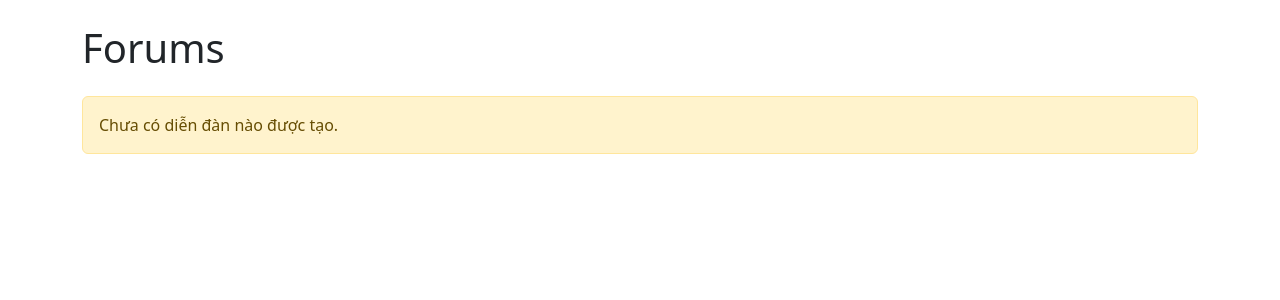
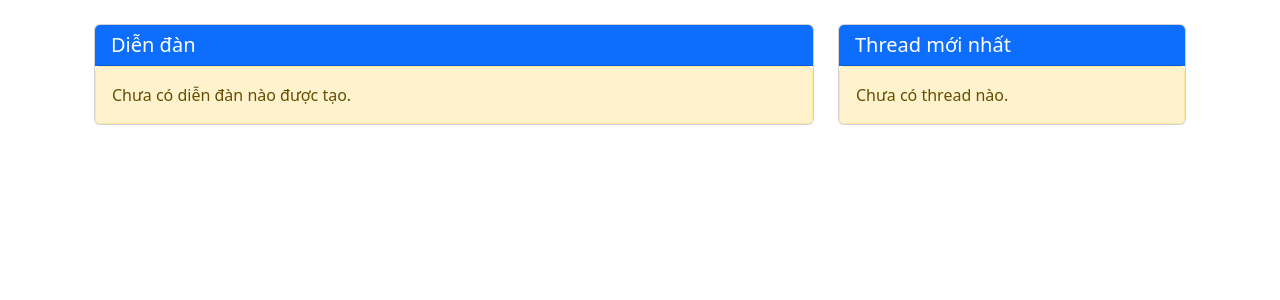
Before and after one commit to vicendy04/forum, a Django app: page / in a window 1280 px wide. Shown: the part 56-356 px from the top of the page. Run offline with Django 5.2, Linux system fonts and the light colour scheme; data that the repository does not hold is empty; some libraries are stand-ins or nearby versions.

Commit message:
feat: show latest threads

```diff
--- a/main/templates/main/base.html
+++ b/main/templates/main/base.html
@@ -1,9 +1,8 @@
 <!DOCTYPE html>
 <html lang="en">
-
   <head>
-    <meta charset="UTF-8">
-    <meta name="viewport" content="width=device-width, initial-scale=1.0">
+    <meta charset="UTF-8" />
+    <meta name="viewport" content="width=device-width, initial-scale=1.0" />
     <title>My Forum</title>
     {% load django_bootstrap5 %}
     {% bootstrap_css %}
@@ -19,10 +18,7 @@
     <nav class="navbar navbar-expand-lg navbar-light bg-light fixed-top">
       <div class="container">
         <a class="navbar-brand" href="{% url 'main:forum_list' %}">Logo</a>
-            <button class="navbar-toggler" type="button" data-bs-toggle="collapse" data-bs-target="#navbarResponsive"
-                aria-controls="navbarResponsive" aria-expanded="false" aria-label="Toggle navigation">
-                <span class="navbar-toggler-icon"></span>
-            </button>
+        <button class="navbar-toggler" type="button" data-bs-toggle="collapse" data-bs-target="#navbarResponsive" aria-controls="navbarResponsive" aria-expanded="false" aria-label="Toggle navigation"><span class="navbar-toggler-icon"></span></button>
         <div class="collapse navbar-collapse" id="navbarResponsive">
           <ul class="navbar-nav ml-auto">
             <li class="nav-item">
@@ -31,7 +27,7 @@
             {% if user.is_authenticated %}
               <!-- If the user is authenticated, show different links -->
               <li class="nav-item">
-                        <span class="nav-link">Hello, {{ user.display_name}}</span>
+                <span class="nav-link">Hello, {{ user.display_name }}</span>
               </li>
               <li class="nav-item">
                 <form method="post" action="{% url 'accounts:logout' %}">
@@ -58,12 +54,13 @@
     <div class="container">
       <div class="row">
         <div class="col-lg-12">
-                {% block content %}{% endblock content %}
+          {% block content %}
+
+          {% endblock %}
         </div>
       </div>
     </div>
 
     {% bootstrap_javascript %}
   </body>
-
 </html>
--- a/main/templates/main/includes/add_comment_form.html
+++ b/main/templates/main/includes/add_comment_form.html
@@ -1,5 +1,5 @@
 {% load crispy_forms_tags %}
-<!-- Form for adding a new comment-->
+<!-- Form for adding a new comment -->
 <div class="card mt-3">
   <div class="card-body">
     <h5 class="card-title">Thêm bình luận</h5>
--- a/main/templates/main/includes/comments_pagination.html
+++ b/main/templates/main/includes/comments_pagination.html
@@ -18,9 +18,7 @@
       {% endif %}
 
       <li class="page-item active" aria-current="page">
-            <span class="page-link">
-                Trang {{ page_obj.number }} trên {{ paginator.num_pages }}
-            </span>
+        <span class="page-link">Trang {{ page_obj.number }} trên {{ paginator.num_pages }}</span>
       </li>
 
       {% if page_obj.has_next %}
--- a/main/templates/main/includes/threads_pagination.html
+++ b/main/templates/main/includes/threads_pagination.html
@@ -18,9 +18,7 @@
       {% endif %}
 
       <li class="page-item active" aria-current="page">
-            <span class="page-link">
-                Trang {{ page_obj.number }} trên {{ paginator.num_pages }}
-            </span>
+        <span class="page-link">Trang {{ page_obj.number }} trên {{ paginator.num_pages }}</span>
       </li>
 
       {% if page_obj.has_next %}
--- a/main/templates/main/index.html
+++ b/main/templates/main/index.html
@@ -1,15 +1,38 @@
 {% extends 'main/base.html' %}
+
 {% block content %}
-<div class="mt-4">
-    <h1 class="my-4">Forums</h1>
-    <div class="list-group">
-        {% for forum in forums %}
-        <a href="{{ forum.get_absolute_url }}" class="list-group-item list-group-item-action">
-            {{ forum.name }}
-        </a>
-        {% empty %}
-        <div class="alert alert-warning" role="alert">Chưa có diễn đàn nào được tạo.</div>
-        {% endfor %}
+  <div class="container mt-4">
+    <div class="row">
+      <div class="col-lg-8">
+        <div class="card">
+          <div class="card-header bg-primary text-white">
+            <h5 class="card-title mb-0">Diễn đàn</h5>
+          </div>
+          <div class="list-group list-group-flush">
+            {% for forum in forums %}
+              <a href="{{ forum.get_absolute_url }}" class="list-group-item list-group-item-action">{{ forum.name }}</a>
+            {% empty %}
+              <div class="alert alert-warning mb-0" role="alert">Chưa có diễn đàn nào được tạo.</div>
+            {% endfor %}
+          </div>
+        </div>
+      </div>
+      <div class="col-lg-4">
+        <div class="card">
+          <div class="card-header bg-primary text-white">
+            <h5 class="card-title mb-0">Thread mới nhất</h5>
+          </div>
+          <ul class="list-group list-group-flush">
+            {% for thread in latest_threads %}
+              <li class="list-group-item d-flex justify-content-between align-items-center">
+                <a href="{{ thread.get_absolute_url }}" class="text-decoration-none">{{ thread.title }}</a>
+              </li>
+            {% empty %}
+              <div class="alert alert-warning mb-0" role="alert">Chưa có thread nào.</div>
+            {% endfor %}
+          </ul>
+        </div>
+      </div>
     </div>
-</div>
-{% endblock content %}
+  </div>
+{% endblock %}
--- a/main/views.py
+++ b/main/views.py
@@ -13,6 +13,14 @@ class ForumListView(ListView):
     model = Forum
     template_name = "main/index.html"
     context_object_name = "forums"
+
+    def get_context_data(self, **kwargs):
+        context = super().get_context_data(**kwargs)
+
+        latest_threads = Thread.objects.order_by("-created_at")[:5]
+
+        context["latest_threads"] = latest_threads
+        return context
 
 
 class ForumDetailView(DetailView):
```
Also changed, not shown: accounts/templates/registration/login.html (+6 -7 lines), accounts/templates/registration/password_change_done_form.html (+3 -4 lines), accounts/templates/registration/password_change_form.html (+4 -4 lines), accounts/templates/registration/register.html (+4 -4 lines), main/templates/main/forum_detail.html (+5 -9 lines), main/templates/main/thread_detail.html (+6 -7 lines), main/templates/main/thread_form.html (+5 -5 lines), README.md. Lines whose indentation alone changed are shown as unchanged.
